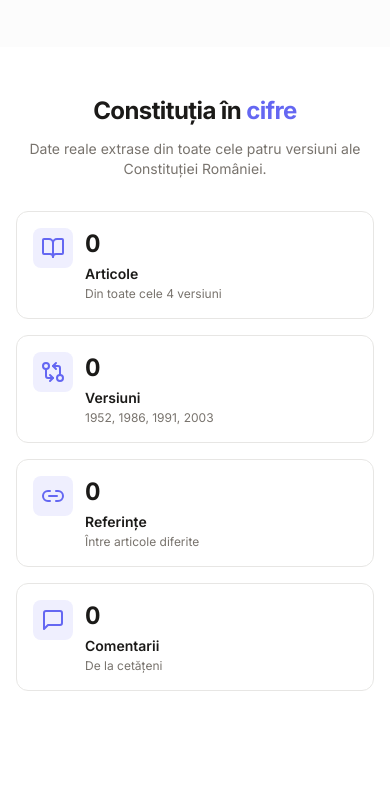
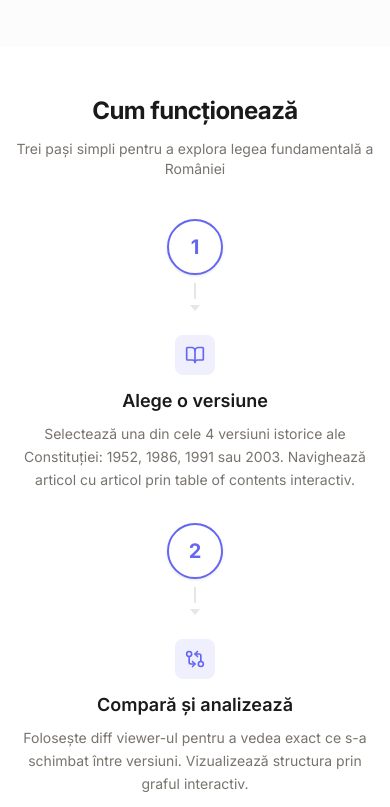
Before and after one commit to twentytwokhz/constitutie, a Next.js app: page / in a window 390 px wide. Shown: the part 2577-3384 px from the top of the page. Before the commit the page ends 3316 px from the top, so only its background shows below. Built offline with nearby package versions, Linux system fonts and the light colour scheme; no server answers; the database is empty.

Commit message:
feat: add 'Cum funcționează' 3-step section to landing page (#76)
- 3 visual steps: Alege o versiune, Compară și analizează, Exprimă-ți opinia

- Horizontal connector line on desktop, vertical arrows on mobile

- Each step has number circle, icon, title, and description

```diff
--- a/src/app/page.tsx
+++ b/src/app/page.tsx
@@ -8,6 +8,7 @@ import {
 } from "@/components/illustrations";
 import { AnimatedText } from "@/components/landing/animated-text";
 import { GridBackground } from "@/components/landing/grid-background";
+import { HowItWorks } from "@/components/landing/how-it-works";
 import { ScrollReveal } from "@/components/landing/scroll-reveal";
 import { StatsSection } from "@/components/landing/stats-section";
 import { BookOpen, GitCompareArrows, MessageSquare, Network, Search } from "lucide-react";
@@ -155,6 +156,11 @@ export default function HomePage() {
         </div>
       </section>
 
+      {/* How It Works — 3-step visual section */}
+      <ScrollReveal>
+        <HowItWorks />
+      </ScrollReveal>
+
       {/* Statistics Section */}
       <ScrollReveal>
         <Suspense
--- /dev/null
+++ b/src/components/landing/how-it-works.tsx
@@ -0,0 +1,98 @@
+import { BookOpen, GitCompareArrows, MessageSquare } from "lucide-react";
+
+const steps = [
+  {
+    number: 1,
+    title: "Alege o versiune",
+    description:
+      "Selectează una din cele 4 versiuni istorice ale Constituției: 1952, 1986, 1991 sau 2003. Navighează articol cu articol prin table of contents interactiv.",
+    icon: BookOpen,
+  },
+  {
+    number: 2,
+    title: "Compară și analizează",
+    description:
+      "Folosește diff viewer-ul pentru a vedea exact ce s-a schimbat între versiuni. Vizualizează structura prin graful interactiv.",
+    icon: GitCompareArrows,
+  },
+  {
+    number: 3,
+    title: "Exprimă-ți opinia",
+    description:
+      "Votează de acord sau dezacord pe fiecare articol și lasă comentarii anonime, moderate automat de AI pentru calitate.",
+    icon: MessageSquare,
+  },
+];
+
+export function HowItWorks() {
+  return (
+    <section className="py-12 sm:py-20">
+      <div className="container mx-auto px-4">
+        <h2 className="text-center text-2xl font-bold tracking-tight sm:text-3xl">
+          Cum funcționează
+        </h2>
+        <p className="mx-auto mt-3 max-w-xl text-center text-sm text-muted-foreground sm:text-base">
+          Trei pași simpli pentru a explora legea fundamentală a României
+        </p>
+
+        <div className="mx-auto mt-10 max-w-4xl sm:mt-14">
+          {/* Steps grid with connectors */}
+          <div className="relative grid gap-8 sm:grid-cols-3 sm:gap-6">
+            {/* Horizontal connector line (desktop only) */}
+            <div
+              className="pointer-events-none absolute top-[3.25rem] left-[calc(16.67%+1rem)] right-[calc(16.67%+1rem)] hidden h-0.5 bg-border sm:block"
+              aria-hidden="true"
+            />
+
+            {steps.map((step, index) => {
+              const Icon = step.icon;
+              return (
+                <div key={step.number} className="relative flex flex-col items-center text-center">
+                  {/* Step number circle */}
+                  <div className="relative z-10 flex h-14 w-14 items-center justify-center rounded-full border-2 border-primary bg-background text-xl font-bold text-primary shadow-sm">
+                    {step.number}
+                  </div>
+
+                  {/* Vertical connector arrow (mobile only, except after last) */}
+                  {index < steps.length - 1 && (
+                    <div
+                      className="my-2 flex flex-col items-center text-muted-foreground sm:hidden"
+                      aria-hidden="true"
+                    >
+                      <div className="h-4 w-0.5 bg-border" />
+                      <svg
+                        className="h-3 w-3"
+                        viewBox="0 0 12 12"
+                        fill="none"
+                        xmlns="http://www.w3.org/2000/svg"
+                        role="img"
+                        aria-label="arrow down"
+                      >
+                        <path
+                          d="M6 0L11 6H1L6 0Z"
+                          className="fill-border"
+                          transform="rotate(180 6 6)"
+                        />
+                      </svg>
+                    </div>
+                  )}
+
+                  {/* Icon */}
+                  <div className="mt-4 flex h-10 w-10 items-center justify-center rounded-lg bg-primary/10">
+                    <Icon className="h-5 w-5 text-primary" />
+                  </div>
+
+                  {/* Text */}
+                  <h3 className="mt-3 text-lg font-semibold">{step.title}</h3>
+                  <p className="mt-2 text-sm leading-relaxed text-muted-foreground">
+                    {step.description}
+                  </p>
+                </div>
+              );
+            })}
+          </div>
+        </div>
+      </div>
+    </section>
+  );
+}
```
